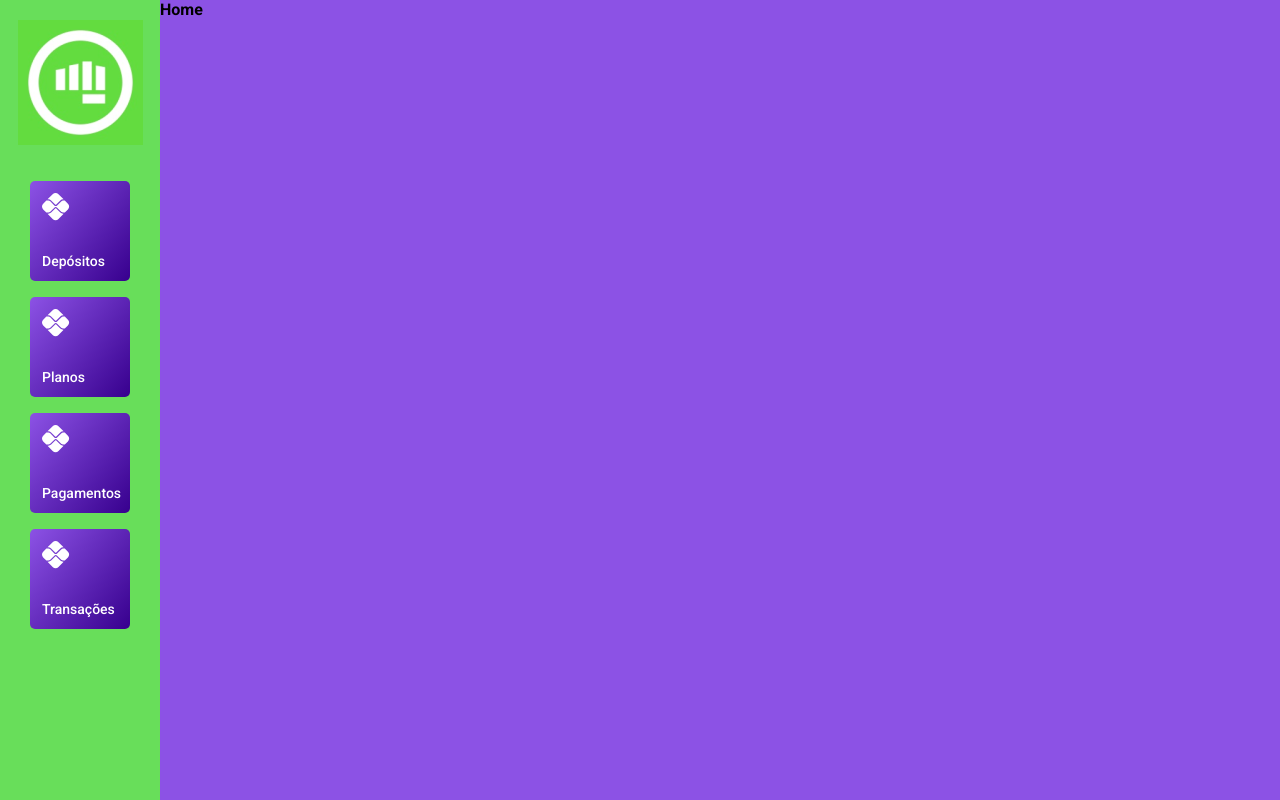
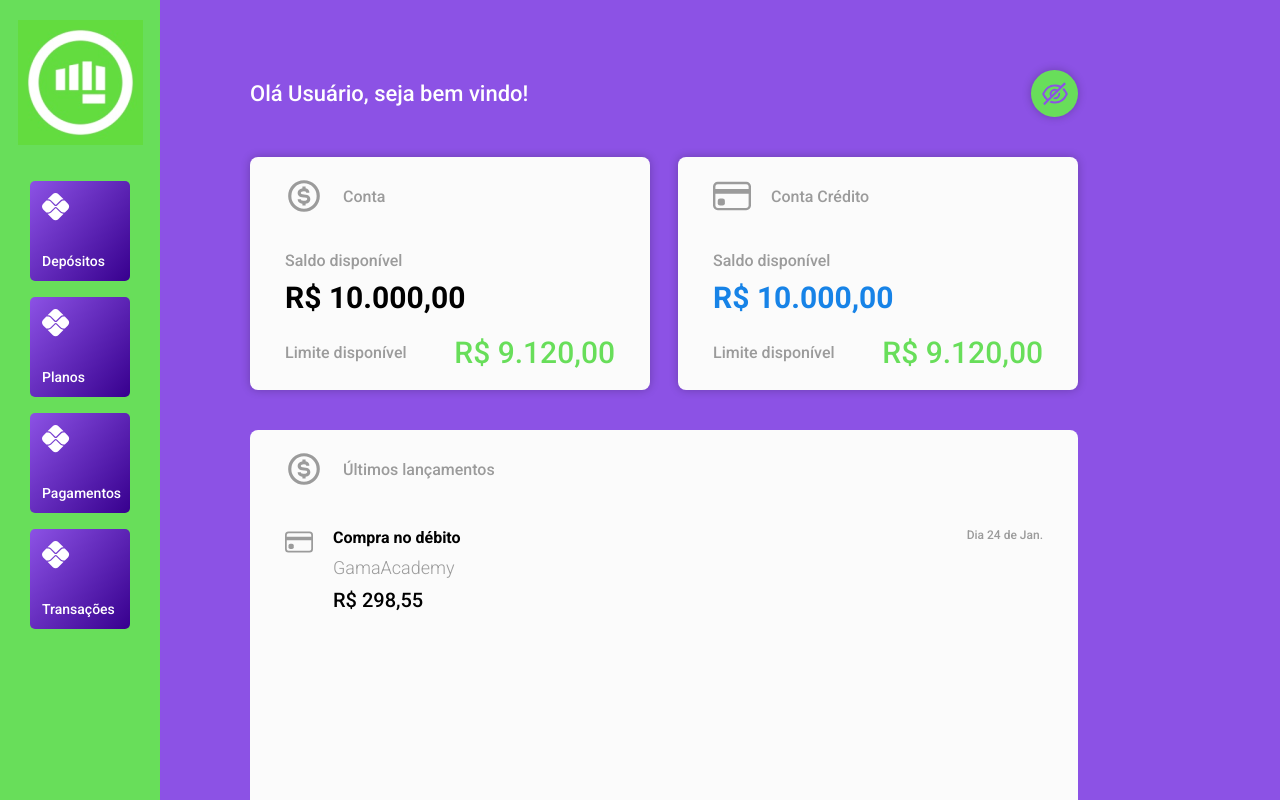
Before and after one commit to filipemelo2002/gama-bank, a React (Create React App) app: page /dashboard in a window 1280 px wide. Built offline with nearby package versions, Linux system fonts and the light colour scheme.

Commit message:
Finished new Project Interface

```diff
--- /dev/null
+++ b/src/pages/dashBoard/Home/index.tsx
@@ -0,0 +1,68 @@
+import React from 'react';
+
+import { Container, Card, CardHeader, CardBody, Button } from './style';
+import { BiDollarCircle } from 'react-icons/bi';
+import { BsCreditCard } from 'react-icons/bs';
+import { AiOutlineEyeInvisible } from 'react-icons/ai';
+
+const Home: React.FC = () => {
+  return (
+    <Container>
+      <header>
+        <span>Olá Usuário, seja bem vindo!</span>
+        <Button type="button">
+          <AiOutlineEyeInvisible size={30} color="#8C52E5" />
+        </Button>
+      </header>
+      <div className="content">
+        <Card>
+          <CardHeader>
+            <BiDollarCircle size={38} color="#9b9b9b" />
+            <h1>Conta</h1>
+          </CardHeader>
+          <CardBody type="default">
+            <span>Saldo disponível</span>
+            <h2>R$ 10.000,00</h2>
+            <section>
+              <span>Limite disponível</span>
+              <p>R$ 9.120,00</p>
+            </section>
+          </CardBody>
+        </Card>
+        <Card>
+          <CardHeader>
+            <BsCreditCard size={38} color="#9b9b9b" />
+            <h1>Conta Crédito</h1>
+          </CardHeader>
+          <CardBody type="credit">
+            <span>Saldo disponível</span>
+            <h2>R$ 10.000,00</h2>
+            <section>
+              <span>Limite disponível</span>
+              <p>R$ 9.120,00</p>
+            </section>
+          </CardBody>
+        </Card>
+      </div>
+      <main>
+        <CardHeader>
+          <BiDollarCircle size={38} color="#9b9b9b" />
+          <h1>Últimos lançamentos</h1>
+        </CardHeader>
+        <ul>
+          <li>
+            <BsCreditCard size={28} color="#9b9b9b" />
+            <div>
+              <h3>Compra no débito</h3>
+              <span>GamaAcademy</span>
+              <p>R$ 298,55</p>
+            </div>
+            <small>Dia 24 de Jan.</small>
+          </li>
+        </ul>
+      </main>
+    </Container>
+  );
+};
+
+export default Home;
--- /dev/null
+++ b/src/pages/dashBoard/Home/style.ts
@@ -0,0 +1,154 @@
+import styled from 'styled-components';
+
+export const Container = styled.div`
+  display: flex;
+  flex-direction: column;
+  padding-top: 70px;
+  padding-left: 90px;
+  padding-right: 90px;
+  padding-bottom: 90px;
+  max-width: 90%;
+  min-height: 100vh;
+  header {
+    display: flex;
+    width: 100%;
+    align-items: center;
+    span {
+      color: #ffffff;
+      font-family: Roboto;
+      font-size: 22px;
+    }
+    button {
+      margin-left: auto;
+    }
+  }
+
+  .content {
+    margin-top: 40px;
+    display: flex;
+    max-width: 100%;
+    align-items: center;
+    justify-content: space-between;
+  }
+
+  main {
+    margin-top: 40px;
+    background: #fbfbfb;
+    padding: 20px 35px;
+    border-radius: 8px;
+    min-height: 400px;
+
+    ul {
+      margin-top: 40px;
+      list-style: none;
+      width: 100%;
+
+      li {
+        display: flex;
+        width: 100%;
+        align-items: flex-start;
+
+        div {
+          margin-left: 20px;
+          h3 {
+            margin-bottom: 10px;
+          }
+          span {
+            color: #9b9b9b;
+            font-size: 18px;
+            font-weight: 100;
+          }
+          p {
+            font-size: 20px;
+            margin-top: 10px;
+          }
+        }
+
+        small {
+          margin-left: auto;
+          color: #9b9b9b;
+          font-size: 12px;
+        }
+      }
+    }
+  }
+`;
+
+export const Card = styled.div`
+  background: #fbfbfb;
+  padding: 20px 35px;
+  width: 400px;
+  max-width: 90%;
+  border-radius: 8px;
+  -webkit-box-shadow: 0px 0px 10px 0px rgba(0, 0, 0, 0.24);
+  -moz-box-shadow: 0px 0px 10px 0px rgba(0, 0, 0, 0.24);
+  box-shadow: 0px 0px 10px 0px rgba(0, 0, 0, 0.24);
+`;
+
+export const CardHeader = styled.div`
+  display: flex;
+  h1 {
+    margin-left: 20px;
+    color: #9b9b9b;
+    font-family: Roboto;
+    font-weight: 400;
+    font-size: 16px;
+    align-self: center;
+  }
+`;
+
+interface CardBodyProps {
+  type?: 'default' | 'credit';
+}
+export const CardBody = styled.div<CardBodyProps>`
+  width: 100%;
+  margin-top: 36px;
+  span {
+    color: #9b9b9b;
+    font-size: 16px;
+    margin-top: 0;
+  }
+  h2 {
+    font-size: 30px;
+    margin-top: 10px;
+    color: ${({ type }) => (type === 'credit' ? `#1783E7` : `#000`)};
+  }
+
+  section {
+    display: flex;
+    width: 100%;
+    margin-top: 20px;
+    align-items: center;
+    justify-content: space-between;
+    span {
+      margin-top: 0;
+    }
+    p {
+      font-size: 30px;
+      color: #68de5a;
+    }
+  }
+`;
+export const Row = styled.div`
+  display: flex;
+  margin-left: 40px;
+  margin-top: 25px;
+`;
+
+export const Button = styled.button`
+  width: 47px;
+  height: 47px;
+  display: flex;
+  align-items: center;
+  justify-content: center;
+  background: #68de5a;
+  border-radius: 50%;
+  border: 0;
+  transition: all 0.2s ease;
+  -webkit-box-shadow: 0px 0px 10px 0px rgba(0, 0, 0, 0.24);
+  -moz-box-shadow: 0px 0px 10px 0px rgba(0, 0, 0, 0.24);
+  box-shadow: 0px 0px 10px 0px rgba(0, 0, 0, 0.24);
+  :hover {
+    transform: scale(1.1);
+  }
+`;
--- a/src/components/Payments/index.tsx
+++ b/src/pages/dashBoard/Payments/index.tsx
@@ -3,7 +3,7 @@ import { Row, Container, Card, CardHeader } from './style';
 
 import { HiOutlineCurrencyDollar } from 'react-icons/hi';
 
-const Deposits: React.FC = () => {
+const Payments: React.FC = () => {
   return (
     <Container>
       <span>Olá Usuário, faça seus pagamentos</span>
@@ -32,4 +32,4 @@ const Deposits: React.FC = () => {
   );
 };
 
-export default Deposits;
+export default Payments;
--- a/src/pages/dashBoard/index.tsx
+++ b/src/pages/dashBoard/index.tsx
@@ -1,32 +1,28 @@
 import React from 'react';
 
 import Menu from '../../components/Menu';
-import { Content } from './style';
+import { Container, Content } from './style';
 
 import { Switch, Route } from 'react-router-dom';
 
+import Home from './Home';
+import Deposits from './Deposits';
+import Payments from './Payments';
+
 const DashBoard: React.FC = () => {
   return (
-    <>
+    <Container>
       <Menu />
       <Content>
         <Switch>
-          <Route exact path="/dashboard/" component={() => <h1>Home</h1>} />
-          <Route
-            exact
-            path="/dashboard/depositos"
-            component={() => <h1>Depósitos</h1>}
-          />
+          <Route exact path="/dashboard/" component={Home} />
+          <Route exact path="/dashboard/depositos" component={Deposits} />
           <Route
             exact
             path="/dashboard/planos"
             component={() => <h1>Planos</h1>}
           />
-          <Route
-            exact
-            path="/dashboard/pagamentos"
-            component={() => <h1>Pagamentos</h1>}
-          />
+          <Route exact path="/dashboard/pagamentos" component={Payments} />
           <Route
             exact
             path="/dashboard/transacoes"
@@ -34,7 +30,7 @@ const DashBoard: React.FC = () => {
           />
         </Switch>
       </Content>
-    </>
+    </Container>
   );
 };
 
--- a/src/pages/dashBoard/style.ts
+++ b/src/pages/dashBoard/style.ts
@@ -1,5 +1,10 @@
 import styled from 'styled-components';
 
+export const Container = styled.div`
+  min-height: 100vh;
+`;
 export const Content = styled.div`
   margin-left: 10rem;
+  overflow-y: auto;
+  height: 100vh;
 `;
--- a/src/style/global.ts
+++ b/src/style/global.ts
@@ -12,6 +12,8 @@ export default createGlobalStyle`
 
 body {
     background: #8C52E5;
+    overflow-y: hidden;
+    overflow-x: hidden;
 }
 
 a {
@@ -21,4 +23,21 @@ a {
 button {
     cursor: pointer;
 }
+
+
+::-webkit-scrollbar {
+  width: 10px;
+}
+
+::-webkit-scrollbar-track {
+  background: #4b12a3;
+}
+
+::-webkit-scrollbar-thumb {
+  background: #5c05e3;
+}
+
+::-webkit-scrollbar-thumb:hover {
+  width: 10px;
+}
 `;
```
Also changed, not shown: src/pages/dashBoard/Deposits/index.tsx (renamed from src/components/Deposits/index.tsx), src/pages/dashBoard/Deposits/style.ts (renamed from src/components/Deposits/style.ts), src/pages/dashBoard/Payments/style.ts (renamed from src/components/Payments/style.ts).
